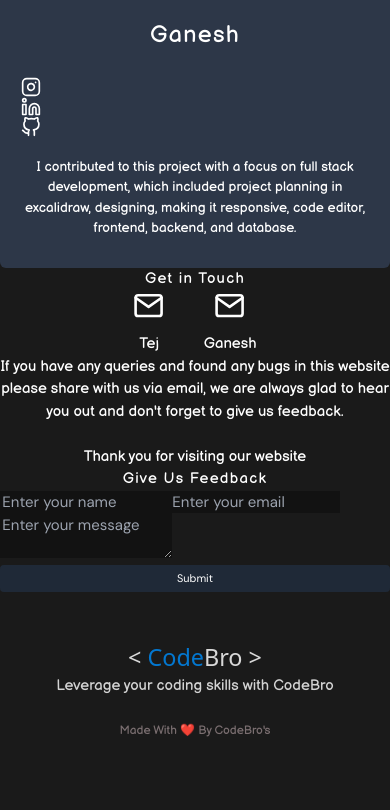
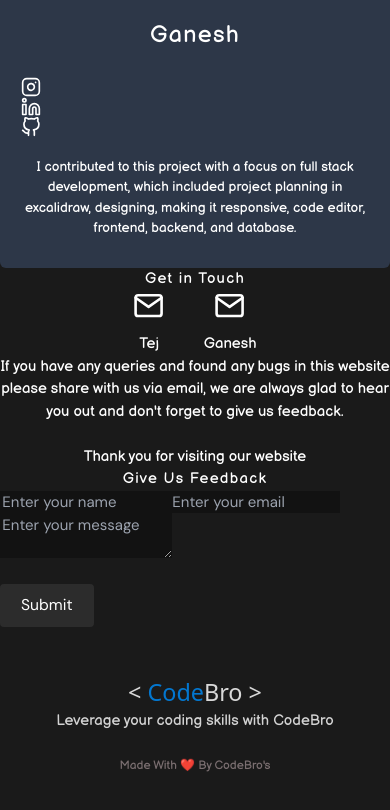
Before and after one commit to Ganesh-Mk/CodeBro, a React (Vite) app in the folder frontend/: page /aboutus in a window 390 px wide. Shown: the part 1480-2290 px from the top of the page. Built offline with nearby package versions, Linux system fonts and the light colour scheme; a web font is replaced by a local one.

Commit message:
fixed edit page button style

```diff
--- a/frontend/src/pages/AboutUsPage.jsx
+++ b/frontend/src/pages/AboutUsPage.jsx
@@ -387,7 +387,12 @@ export default function AboutUsPage() {
                           opacity: 0.8, // Slightly dim the button when loading
                         },
                         "@media (max-width: 800px)": {
-                          height: "7vw",
+                          height: "11vw",
+                          width: "24vw",
+                          marginTop: "5vw",
+                          borderRadius: "1vw",
+                          fontSize: "4vw",
+                          background: "#2c2c2c",
                         },
                       }}
                     >
--- a/frontend/src/style/AboutUs.scss
+++ b/frontend/src/style/AboutUs.scss
@@ -11,13 +11,13 @@ input::placeholder {
 textarea::placeholder {
     font-size: 15px;
 }
-.editBtn{
+.editBtn {
     width: 100%;
     height: 3vw;
     border-radius: 1vw;
     font-size: 1.5vw;
     // margin-top: 2vw;
-    background: #1F2937;
+    background: #1f2937;
 }
 
 .aboutUsMailBox {
@@ -92,12 +92,12 @@ textarea::placeholder {
     .aboutUsMailBox {
         gap: 10vw;
     }
-    .editBtn{
-        width: 100%;
-        height: 7vw;
+    .editBtn {
+        width: 24vw;
+        height: 11vw;
+        margin-top: 5vw;
         border-radius: 1vw;
-        font-size: 2.8vw;
-        // margin-top: 2vw;
-        background: #1F2937;
+        font-size: 4vw;
+        background: #2c2c2c;
     }
 }
```
